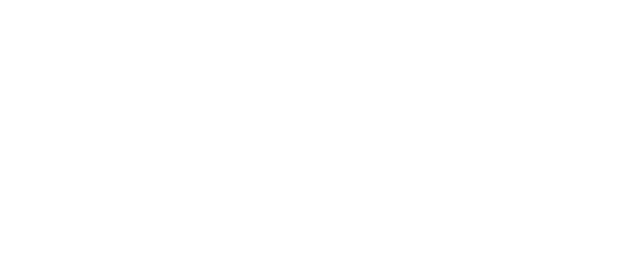
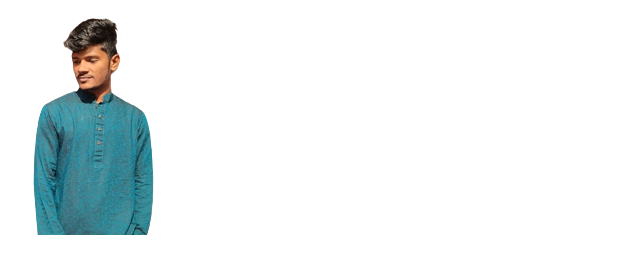
Before and after one commit to shabbir-hossan/Project-two, a plain HTML site: page index.html in a window 1280 px wide. Shown: the whole page, without its empty margins (0-640 px from the left). Drawn offline with Linux system fonts and the light colour scheme.

Commit message:
image jst

```diff
--- a/index.html
+++ b/index.html
@@ -16,7 +16,7 @@
 </head>
 <body>
     <div class="container">
-
+        <img src="/images/2.jpg" alt="">
     </div>
 </body>
 </html>
```
